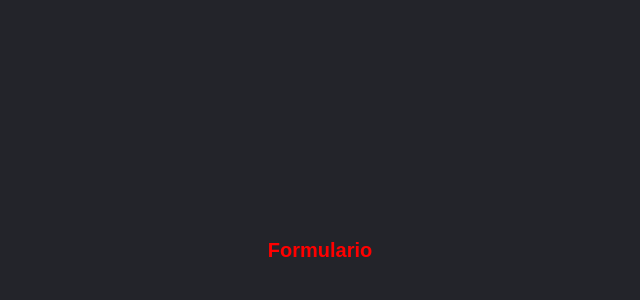
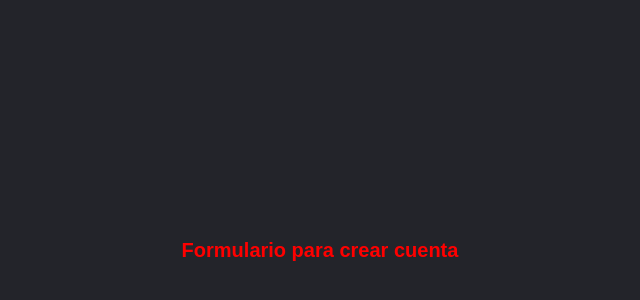
Before and after one commit to annymane/bibliotecavirt, a React (Create React App) app: page /formulario in a window 1280 px wide. Shown: the part 150-450 px from the top of the page, without its empty margins (320-960 px from the left). Built offline with nearby package versions, Linux system fonts and the light colour scheme.

Commit message:
Verificando

```diff
--- a/src/components/Formulario/formulario.jsx
+++ b/src/components/Formulario/formulario.jsx
@@ -5,7 +5,7 @@ export default function formulario() {
   return (
     <div>
         <div>
-            <h1>Formulario</h1>
+            <h1>Formulario para crear cuenta</h1>
         </div>
     </div>
   )
```
